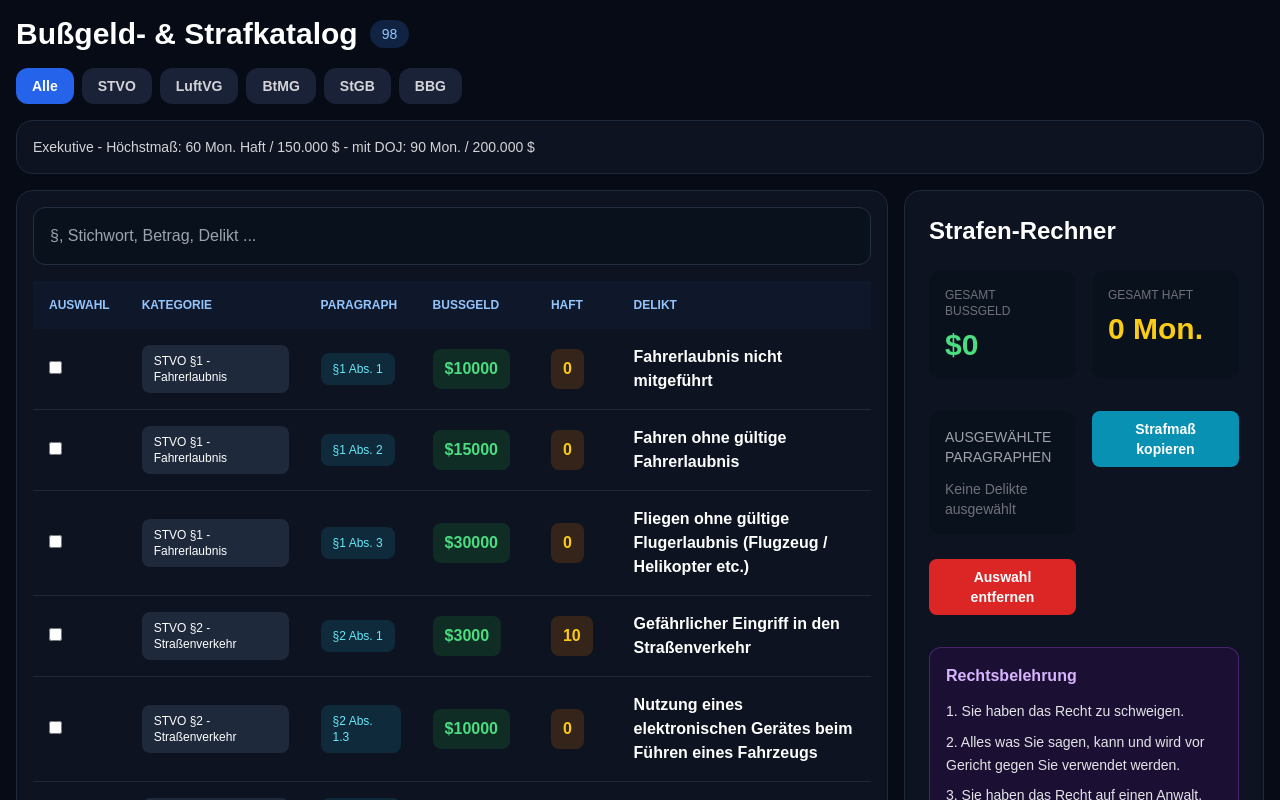
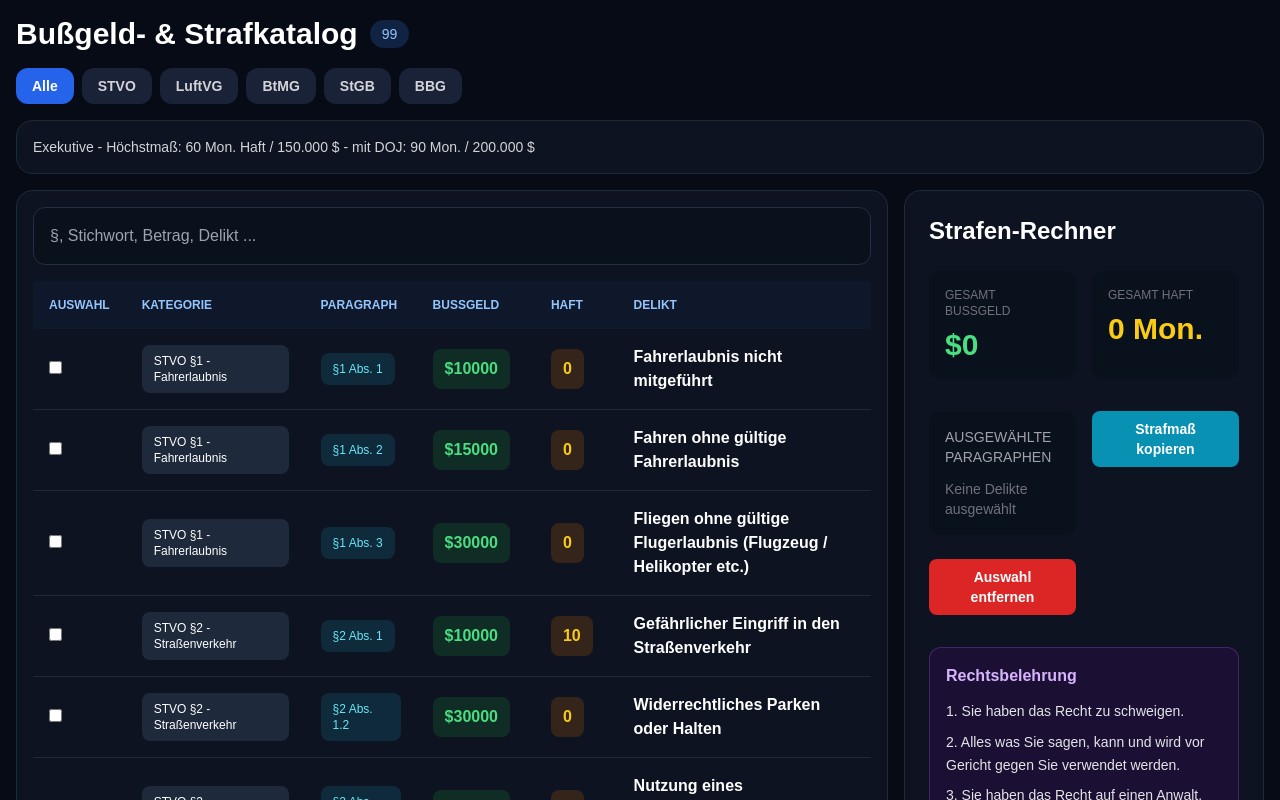
Before and after one commit to Drey2121/Bu-geldkatalog, a React (Vite) app in the folder bussgeld-app/: page / in a window 1280 px wide. Shown: the top 800 px of the page. Built offline with nearby package versions, Linux system fonts and the light colour scheme.

Commit message:
weitere Änderungen

```diff
--- a/bussgeld-app/src/App.jsx
+++ b/bussgeld-app/src/App.jsx
@@ -37,11 +37,20 @@ export default function App() {
     {
       kategorie: "STVO §2 - Straßenverkehr",
       paragraph: "§2 Abs. 1",
-      bussgeld: 3000,
+      bussgeld: 10000,
       haft: 10,
       delikt: "Gefährlicher Eingriff in den Straßenverkehr",
       beschlagnahmung: "Fahrzeug",
       notiz: "+4 Punkte"
+    },
+    {
+      kategorie: "STVO §2 - Straßenverkehr",
+      paragraph: "§2 Abs. 1.2",
+      bussgeld: 30000,
+      haft: 0,
+      delikt: "Widerrechtliches Parken oder Halten",
+      beschlagnahmung: "Fahrzeug",
+      notiz: "+2 Punkte"
     },
 {
   kategorie: "STVO §2 - Straßenverkehr",
@@ -86,7 +95,7 @@ export default function App() {
 {
   kategorie: "STVO §2 - Straßenverkehr",
   paragraph: "§2 Abs. 1.7",
-  bussgeld: 45000,
+  bussgeld: 4500,
   haft: 0,
   delikt: "Nichtbeachten der Vorfahrt",
   beschlagnahmung: "Verwarnung",
@@ -96,7 +105,7 @@ export default function App() {
 {
   kategorie: "STVO §2 - Straßenverkehr",
   paragraph: "§2 Abs. 1.8",
-  bussgeld: 200000,
+  bussgeld: 20000,
   haft: 15,
   delikt: "Fahren / Fliegen unter Drogeneinfluss",
   beschlagnahmung: "Führerschein + Fahrzeug + Waffen + Kommunikationsgeräte",
@@ -115,7 +124,7 @@ export default function App() {
 {
   kategorie: "STVO §2 - Straßenverkehr",
   paragraph: "§2 Abs. 2.1",
-  bussgeld: 250000,
+  bussgeld: 25000,
   haft: 15,
   delikt: "Illegales Straßenrennen",
   beschlagnahmung: "Führerschein + Fahrzeug + Waffen + Kommunikationsgeräte",
@@ -125,7 +134,7 @@ export default function App() {
 {
   kategorie: "STVO §2 - Straßenverkehr",
   paragraph: "§2 Abs. 2.2",
-  bussgeld: 350000,
+  bussgeld: 35000,
   haft: 20,
   delikt: "Flucht vor der Polizei",
   beschlagnahmung: "Führerschein + Fahrzeug + Waffen + Kommunikationsgeräte",
@@ -511,7 +520,7 @@ export default function App() {
 {
   kategorie: "StGB §3 - Körperliche Integrität",
   paragraph: "§3 Abs. 1.2 StGB",
-  bussgeld: 4000,
+  bussgeld: 40000,
   haft: 30,
   delikt: "Gefährliche Körperverletzung",
   beschlagnahmung: "Alle illegalen Gegenstände konfiszieren + Waffen + Handy etc",
```
